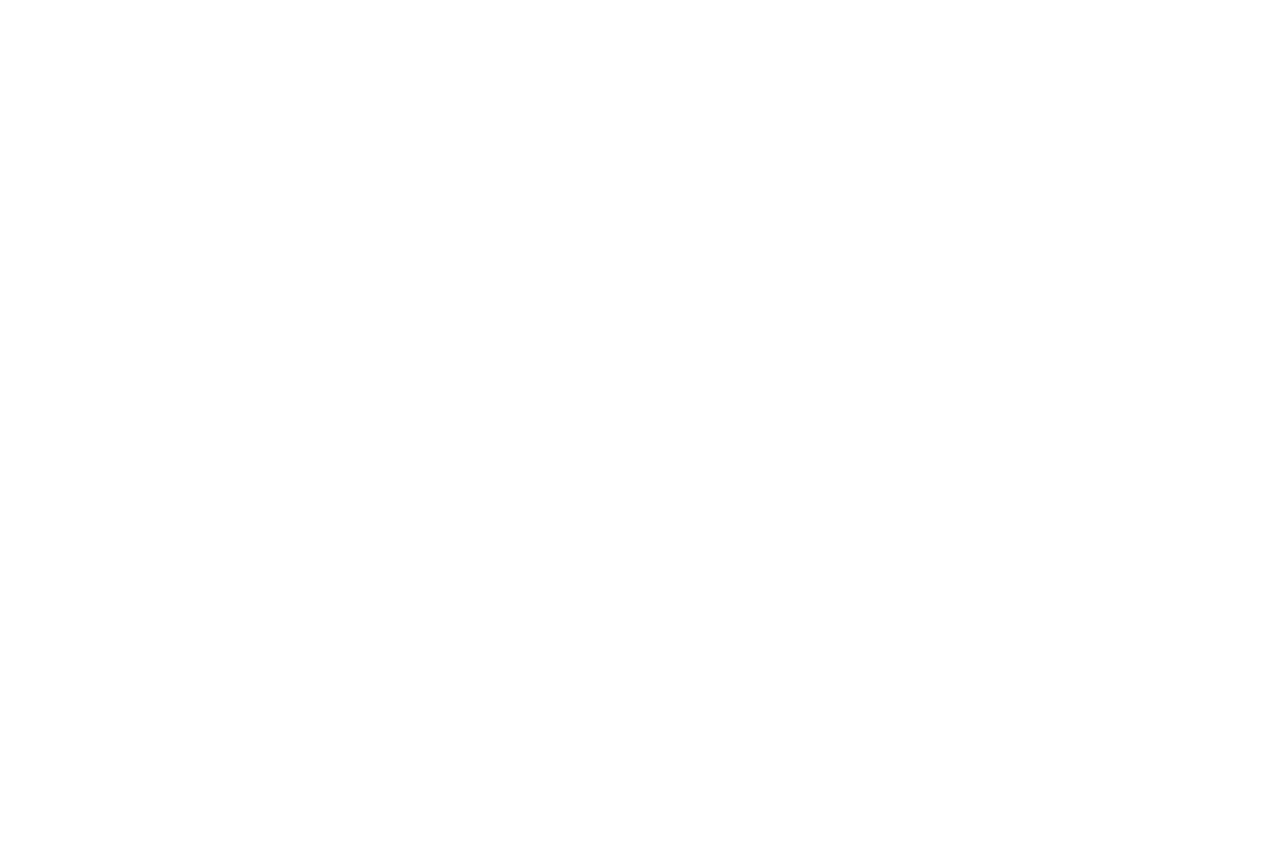
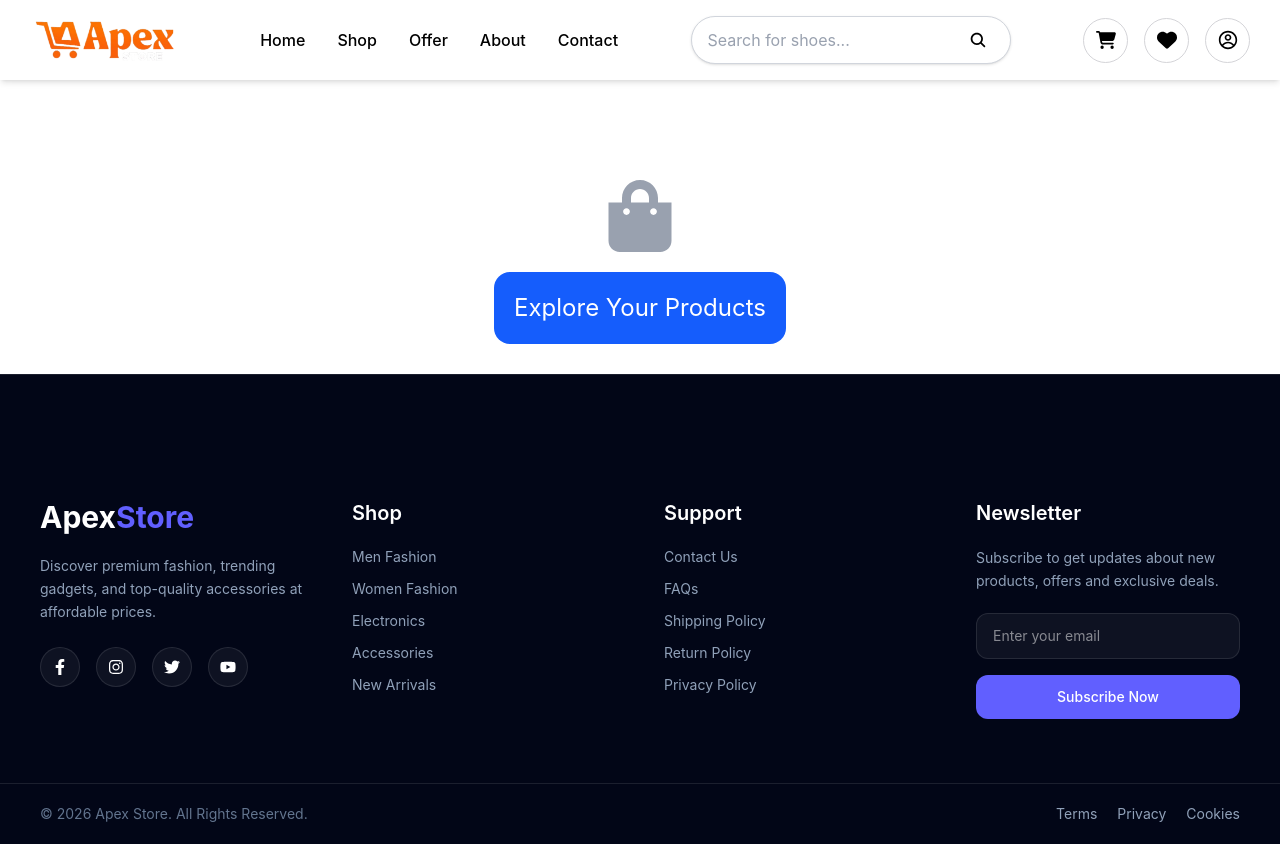
Before and after one commit to vansh-verma-dev/ApexStore_E-Commerce, a React (Vite) app: page /Cart in a window 1280 px wide. Before the commit this address had no page. Before the commit the page ends 800 px from the top, so only its background shows below. Built offline with nearby package versions, Linux system fonts and the light colour scheme.

Commit message:
Create a Cart Page

```diff
--- a/src/App.jsx
+++ b/src/App.jsx
@@ -2,6 +2,7 @@
 import Home from "./Components/Home";
 import Profile from "./Pages/Profile";
 import ViewProducts from "./Components/ProjectsDetails";
+import CartPage from "./Pages/Cart";
 
 
 function App() {
@@ -11,6 +12,7 @@
         <Route path="/" element={<Home />} />
         <Route path="/profile" element={<Profile />} />
         <Route path="/product/:id" element={<ViewProducts />} />
+        <Route path="/Cart" element={<CartPage/>}></Route>
       </Routes>
 
     </>
--- a/src/Components/MobileNav.jsx
+++ b/src/Components/MobileNav.jsx
@@ -1,26 +1,34 @@
 import { IoHomeOutline, IoSettingsOutline } from "react-icons/io5";
 import { FaHeart, FaShoppingBag, FaShoppingCart } from "react-icons/fa";
+import { Link } from "react-router-dom";
 
 function MobileNav() {
     return (
         <div className="bg-white h-[70px] w-full  sm:hidden flex fixed bottom-0 z-50 justify-around items-center shadow-[0_-2px_10px_rgba(0,0,0,0.1)]">
 
-            <a href="#HomePage"> <div className="w-[45px] h-[45px] rounded-full border border-zinc-300 flex items-center justify-center hover:bg-black hover:text-white transition-all duration-300 cursor-pointer text-lg">
+
+         <Link to="/">
+            <div className="w-[45px] h-[45px] rounded-full border border-zinc-300 flex items-center justify-center hover:bg-black hover:text-white transition-all duration-300 cursor-pointer text-lg">
                 <IoHomeOutline />
             </div>
-            </a>
+         </Link>
 
             <div className="w-[45px] h-[45px] rounded-full border border-zinc-300 flex items-center justify-center hover:bg-black hover:text-white transition-all duration-300 cursor-pointer text-lg">
                 <FaHeart />
             </div>
 
-            <a href="#Product"> <div className="w-[45px] h-[45px] rounded-full border border-zinc-300 flex items-center justify-center hover:bg-black hover:text-white transition-all duration-300 cursor-pointer text-lg">
+         <Link to="/">
+            <div className="w-[45px] h-[45px] rounded-full border border-zinc-300 flex items-center justify-center hover:bg-black hover:text-white transition-all duration-300 cursor-pointer text-lg">
                 <FaShoppingBag />
-            </div></a>
+            </div>
+         </Link>
 
-            <div className="w-[45px] h-[45px] rounded-full border border-zinc-300 flex items-center justify-center hover:bg-black hover:text-white transition-all duration-300 cursor-pointer text-lg">
-                <FaShoppingCart />
-            </div>
+            <Link to="/Cart">
+                <div className="w-[45px] h-[45px] rounded-full border border-zinc-300 flex items-center justify-center hover:bg-black hover:text-white transition-all duration-300 cursor-pointer text-lg">
+                    <FaShoppingCart />
+                </div>
+            </Link>
+
 
             <div className="w-[45px] h-[45px] rounded-full border border-zinc-300 flex items-center justify-center hover:bg-black hover:text-white transition-all duration-300 cursor-pointer text-lg">
                 <IoSettingsOutline />
--- a/src/Components/Navbar.jsx
+++ b/src/Components/Navbar.jsx
@@ -12,13 +12,13 @@
             id="Navbar"
         >
 
-
-            <a href="#HomePage">
+            <Link to="/">
                 <div className="logo" id="logo">
                     <img src="./logo.png" alt=""
                         className="h-15"
                     />
-                </div></a>
+                </div>
+            </Link>
 
             <div
                 className="navLinks hidden lg:block"
@@ -74,7 +74,7 @@
                 </ul>
             </div>
 
-{<SearchBar/>}
+            {<SearchBar />}
             <div
                 className="navbtn sm:flex   items-center gap-4 text-[20px]    "
                 id="navbtn"
--- a/src/Components/ProjectsDetails.jsx
+++ b/src/Components/ProjectsDetails.jsx
@@ -14,6 +14,7 @@
 import { FiHeart } from "react-icons/fi";
 import { ChevronLeft, ChevronRight } from "lucide-react";
 import Footer from "./Footer.jsx";
+import MobileNav from "./MobileNav.jsx";
 
 function ViewProducts() {
 
@@ -415,7 +416,9 @@
 
 
       </section>
+
     <Footer/>
+   <MobileNav/>
     </>
   );
 }
--- /dev/null
+++ b/src/Pages/Cart.jsx
@@ -0,0 +1,22 @@
+import Footer from "../Components/Footer";
+import MobileNav from "../Components/MobileNav";
+import Navbar from "../Components/Navbar";
+import { FaShoppingBag } from "react-icons/fa";
+
+
+function CartPage() {
+    return (
+        <>
+            <Navbar />
+            <div className="w-full p-5  flex flex-col  items-center ">
+                <FaShoppingBag
+                    className="text-gray-400  text-7xl mt-20"
+                />
+                <button className="text-2xl text-white bg-blue-600 p-5 rounded-2xl mt-5">Explore Your Products</button>
+            </div>
+            <Footer />
+            <MobileNav />
+        </>
+    )
+}
+export default CartPage;
```
Lines whose indentation alone changed are shown as unchanged.
